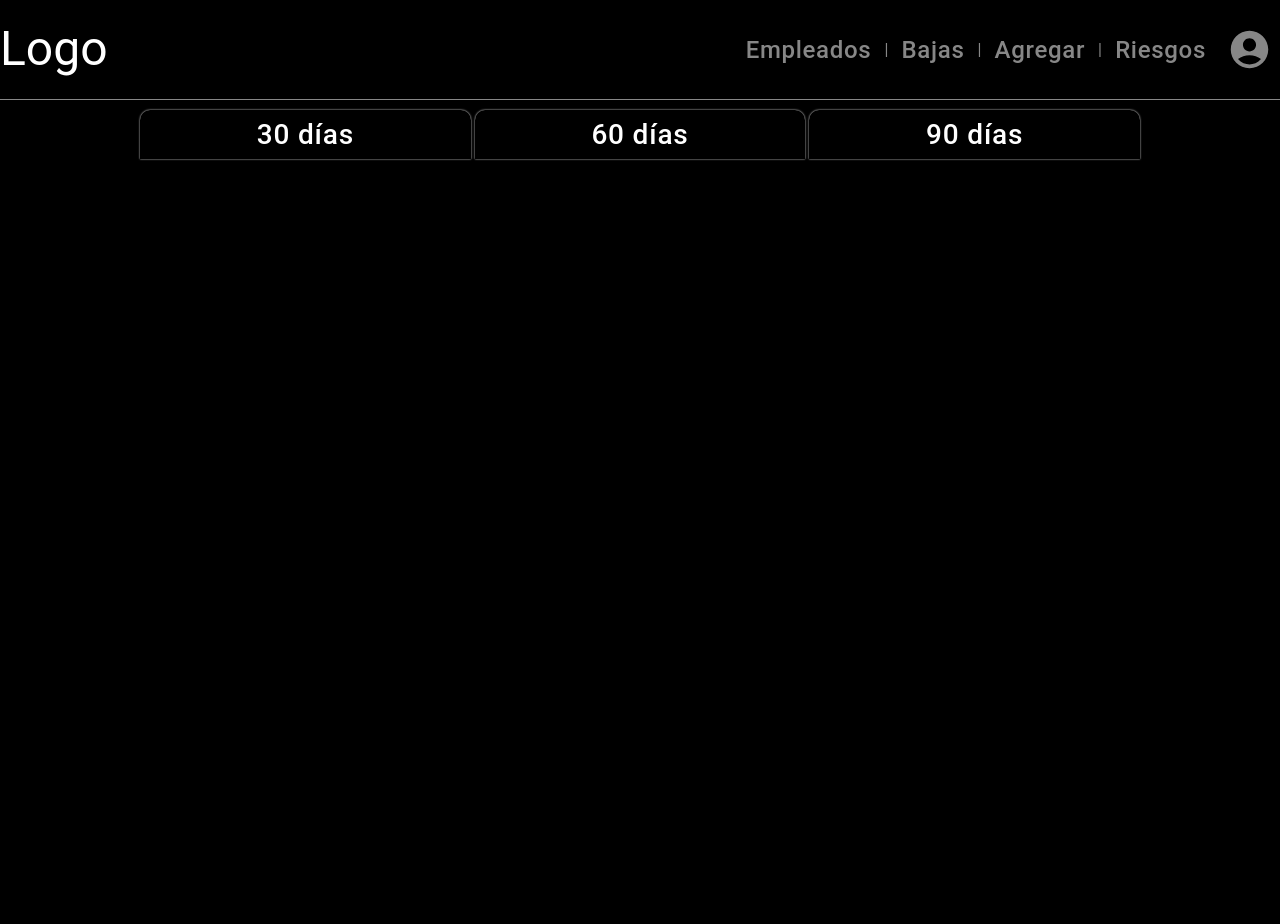
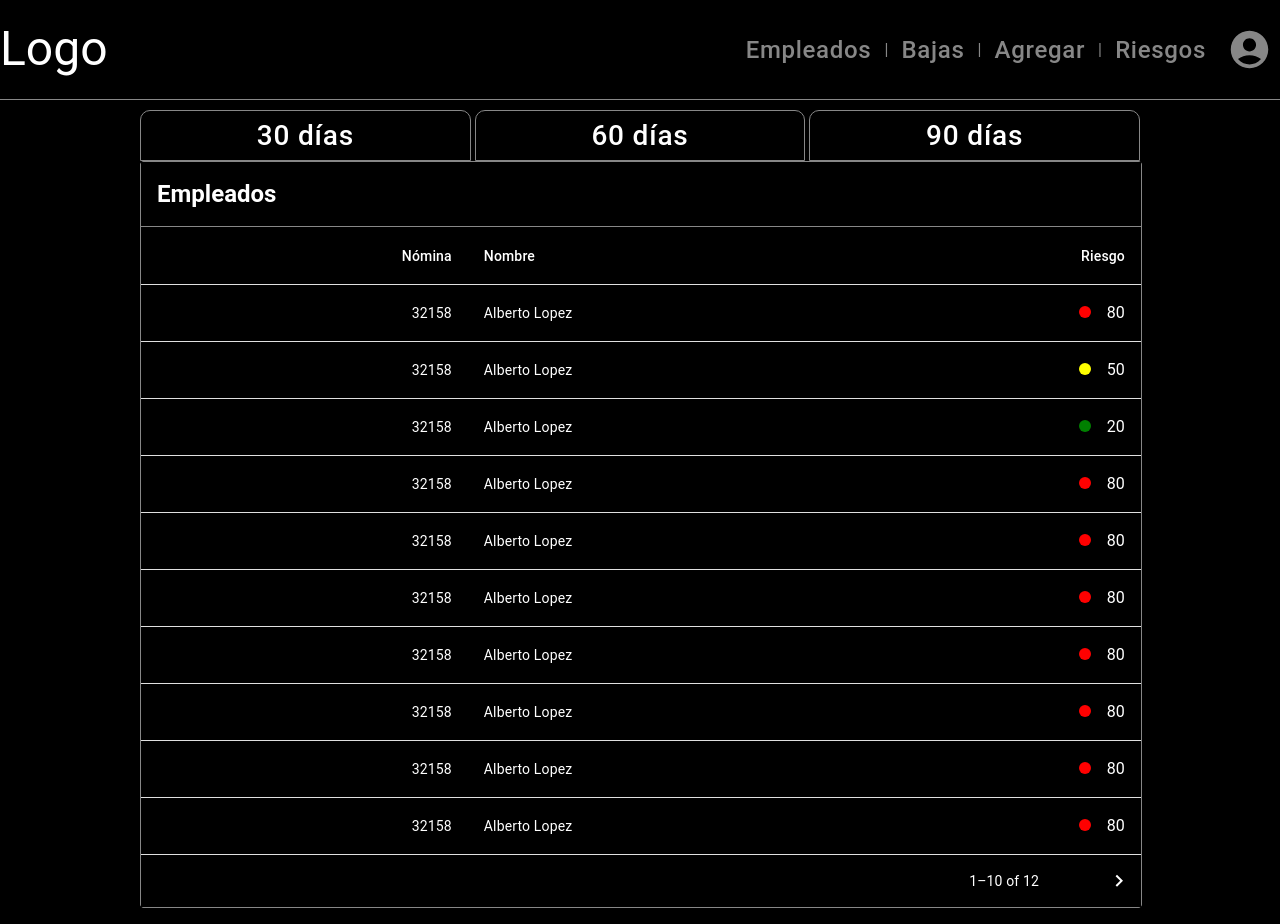
Before and after one commit to G1ovanaRD/Hackathon_Guayabines_Magna, a React (Vite) app: page /employees in a window 1280 px wide. Before the commit the page ends 800 px from the top, so only its background shows below. Built offline with nearby package versions, Linux system fonts and the light colour scheme.

Commit message:
Employees table

```diff
--- a/src/components/employees/EmployeesList.jsx
+++ b/src/components/employees/EmployeesList.jsx
@@ -1,10 +1,261 @@
-import { Box, List, ListItem, Typography } from '@mui/material'
-import React from 'react'
+import * as React from 'react';
+import PropTypes from 'prop-types';
+import { alpha } from '@mui/material/styles';
+import Box from '@mui/material/Box';
+import Table from '@mui/material/Table';
+import TableBody from '@mui/material/TableBody';
+import TableCell from '@mui/material/TableCell';
+import TableContainer from '@mui/material/TableContainer';
+import TableHead from '@mui/material/TableHead';
+import TablePagination from '@mui/material/TablePagination';
+import TableRow from '@mui/material/TableRow';
+import TableSortLabel from '@mui/material/TableSortLabel';
+import Toolbar from '@mui/material/Toolbar';
+import Typography from '@mui/material/Typography';
+import Paper from '@mui/material/Paper';
+import { visuallyHidden } from '@mui/utils';
 
-export default function EmployeesList() {
+function createData(id, nomina, nombre, riesgo) {
+  return {
+    id,
+    nomina,
+    nombre,
+    riesgo,
+  };
+}
+
+const rows = [
+  createData(1, 32158, "Alberto Lopez", 80),
+  createData(1, 32158, "Alberto Lopez", 50),
+  createData(1, 32158, "Alberto Lopez", 20),
+  createData(1, 32158, "Alberto Lopez", 80),
+  createData(1, 32158, "Alberto Lopez", 80),
+  createData(1, 32158, "Alberto Lopez", 80),
+  createData(1, 32158, "Alberto Lopez", 80),
+  createData(1, 32158, "Alberto Lopez", 80),
+  createData(1, 32158, "Alberto Lopez", 80),
+  createData(1, 32158, "Alberto Lopez", 80),
+  createData(1, 32158, "Alberto Lopez", 80),
+  createData(1, 32158, "Alberto Lopez", 80),
+];
+
+function descendingComparator(a, b, orderBy) {
+  if (b[orderBy] < a[orderBy]) {
+    return -1;
+  }
+  if (b[orderBy] > a[orderBy]) {
+    return 1;
+  }
+  return 0;
+}
+
+function getComparator(order, orderBy) {
+  return order === 'desc'
+    ? (a, b) => descendingComparator(a, b, orderBy)
+    : (a, b) => -descendingComparator(a, b, orderBy);
+}
+
+const headCells = [
+  { id: 'nomina', numeric: true, label: 'Nómina' },
+  { id: 'nombre', numeric: false, label: 'Nombre' },
+  { id: 'riesgo', numeric: true, label: 'Riesgo' },
+];
+
+function EnhancedTableHead(props) {
+  const { order, orderBy, onRequestSort } = props;
+  const createSortHandler = (property) => (event) => {
+    onRequestSort(event, property);
+  };
+
   return (
-    <List>
+    <TableHead
+        sx={{
+            backgroundColor: "black",
+        }}
+    >
+      <TableRow>
+        {headCells.map((headCell) => (
+          <TableCell
+            key={headCell.id}
+            align={headCell.numeric ? 'right' : 'left'}
+            sortDirection={orderBy === headCell.id ? order : false}
+            sx={{
+                color: "white",
+            }}
+          >
+            <TableSortLabel
+                active={orderBy === headCell.id}
+                direction={orderBy === headCell.id ? order : 'asc'}
+                onClick={createSortHandler(headCell.id)}
+                sx={{
+                    color: 'white',
+                    '&:hover': {
+                    color: '#878787',
+                    },
+                    '&.Mui-active': {
+                        color: '#878787',
+                        "& .MuiTableSortLabel-icon": {
+                            color: "#878787",
+                        },
+                    },
+                }}
+                >
+                {headCell.label}
+                {orderBy === headCell.id ? (
+                    <Box component="span" sx={visuallyHidden}>
+                    {order === 'desc' ? 'sorted descending' : 'sorted ascending'}
+                    </Box>
+                ) : null}
+            </TableSortLabel>
+          </TableCell>
+        ))}
+      </TableRow>
+    </TableHead>
+  );
+}
 
-    </List>
-  )
+EnhancedTableHead.propTypes = {
+  order: PropTypes.oneOf(['asc', 'desc']).isRequired,
+  orderBy: PropTypes.string.isRequired,
+  onRequestSort: PropTypes.func.isRequired,
+};
+
+function EnhancedTableToolbar() {
+  return (
+    <Toolbar
+      sx={{
+        pl: { sm: 2 },
+        pr: { xs: 1, sm: 1 },
+        backgroundColor: "black",
+        borderBottom: "1px solid #878787",
+      }}
+    >
+      <Typography
+        sx={{ flex: '1 1 100%' }}
+        variant="h5"
+        id="tableTitle"
+        component="div"
+        fontWeight="bold"
+        color="white"
+      >
+        Empleados
+      </Typography>
+    </Toolbar>
+  );
 }
+
+export default function EnhancedTable() {
+  const [order, setOrder] = React.useState('asc');
+  const [orderBy, setOrderBy] = React.useState('calories');
+  const [page, setPage] = React.useState(0);
+  const [rowsPerPage] = React.useState(10);
+
+  const handleRequestSort = (event, property) => {
+    const isAsc = orderBy === property && order === 'asc';
+    setOrder(isAsc ? 'desc' : 'asc');
+    setOrderBy(property);
+  };
+
+  const handleChangePage = (event, newPage) => {
+    setPage(newPage);
+  };
+
+  const visibleRows = React.useMemo(
+    () =>
+      [...rows]
+        .sort(getComparator(order, orderBy))
+        .slice(page * rowsPerPage, page * rowsPerPage + rowsPerPage),
+    [order, orderBy, page, rowsPerPage],
+  );
+
+  return (
+    <Box sx={{ width: '100%' }}>
+      <Paper sx={{ width: '100%', mb: 2, border: "1px solid #878787" }}>
+        <EnhancedTableToolbar />
+        <TableContainer>
+          <Table
+            sx={{
+                minWidth: 750,
+                "& .MuiTableRow-root:hover": {
+                    "& .MuiTableCell-root": {
+                        backgroundColor: "#202020",
+                    }
+                }
+            }}
+            aria-labelledby="tableTitle"
+            size="medium"
+          >
+            <EnhancedTableHead
+              order={order}
+              orderBy={orderBy}
+              onRequestSort={handleRequestSort}
+            />
+            <TableBody
+                sx={{
+                    "& .MuiTableCell-root": {
+                        color: "white",
+                        backgroundColor: "black",
+                    }
+                }}
+            >
+              {visibleRows.map((row) => (
+                <TableRow
+                    tabIndex={-1}
+                    key={row.id}
+                    sx={{
+                        cursor: 'pointer',
+
+                    }}
+                >
+                <TableCell component="th" scope="row" align="right">
+                  {row.nomina}
+                </TableCell>
+                <TableCell align="left">{row.nombre}</TableCell>
+                <TableCell align="right">
+                    <Box
+                        component="div"
+                        sx={{
+                            display: "center",
+                            alignItems: "center",
+                            justifyContent: "end",
+                        }}
+                    >
+                        <Box
+                            sx={{
+                                width: 12,
+                                height: 12,
+                                borderRadius: "50%",
+                                backgroundColor:
+                                    row.riesgo > 66 ? "red" : row.riesgo > 33 ? "yellow" : "green",
+                                marginRight: 2,
+                                mb: 0.4,
+                            }}
+                        />
+                        <Typography>{row.riesgo}</Typography>
+                    </Box>
+                </TableCell>
+              </TableRow>
+              ))}
+            </TableBody>
+          </Table>
+        </TableContainer>
+        <TablePagination
+          component="div"
+          count={rows.length}
+          rowsPerPage={rowsPerPage}
+          page={page}
+          onPageChange={handleChangePage}
+          labelRowsPerPage=""
+          rowsPerPageOptions={[]}
+          sx={{
+            color:"white",
+            backgroundColor: "black",
+            '.MuiIconButton-root': {
+                color: 'white',
+            }
+          }}
+        />
+      </Paper>
+    </Box>
+  );
+}
--- a/src/components/employees/TimeButtons.jsx
+++ b/src/components/employees/TimeButtons.jsx
@@ -11,17 +11,17 @@ export default function TimeButtons() {
                     fontSize: "28px",
                     mt: "10px",
                     borderRadius: "0",
-                    border: "none",
+                    border: "1px solid #878787",
                     color: "white",
                     py: 0,
                     flex: 1,
                     borderTopLeftRadius: "10px",
                     borderTopRightRadius: "10px",
-                    boxShadow: "0 0 2px white",
                     textTransform: "none",
                     "&:hover": {
-                        backgroundColor: "#A0A0A0"
-                    }
+                        backgroundColor: "#202020"
+                    },
+                    transition: "background 0.3s ease",
                 }
             }}
         >
```
